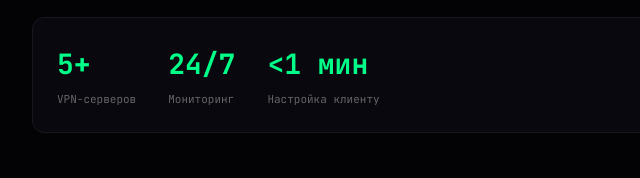
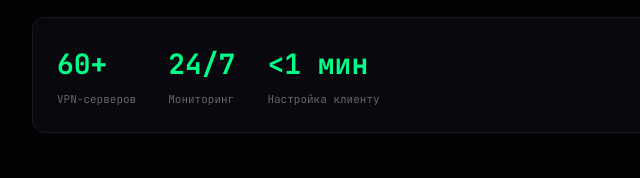
Before and after one commit to R3G1ST/transithub-landing, a plain HTML site: page index.html in a window 1280 px wide. Shown: the part 1871-2049 px from the top of the page, 228-868 px from the left. Drawn offline with Linux system fonts and the light colour scheme.

Commit message:
fix: 60+ servers

```diff
--- a/index.html
+++ b/index.html
@@ -391,7 +391,7 @@
       <h2><span class="icon">📈</span> Масштаб</h2>
       <div class="card" style="display:flex; gap:32px; flex-wrap:wrap;">
         <div>
-          <div style="font-size:28px; font-weight:700; color:#00ff88;">5+</div>
+          <div style="font-size:28px; font-weight:700; color:#00ff88;">60+</div>
           <div style="font-size:11px; color:#666; margin-top:4px;">VPN-серверов</div>
         </div>
         <div>
```
